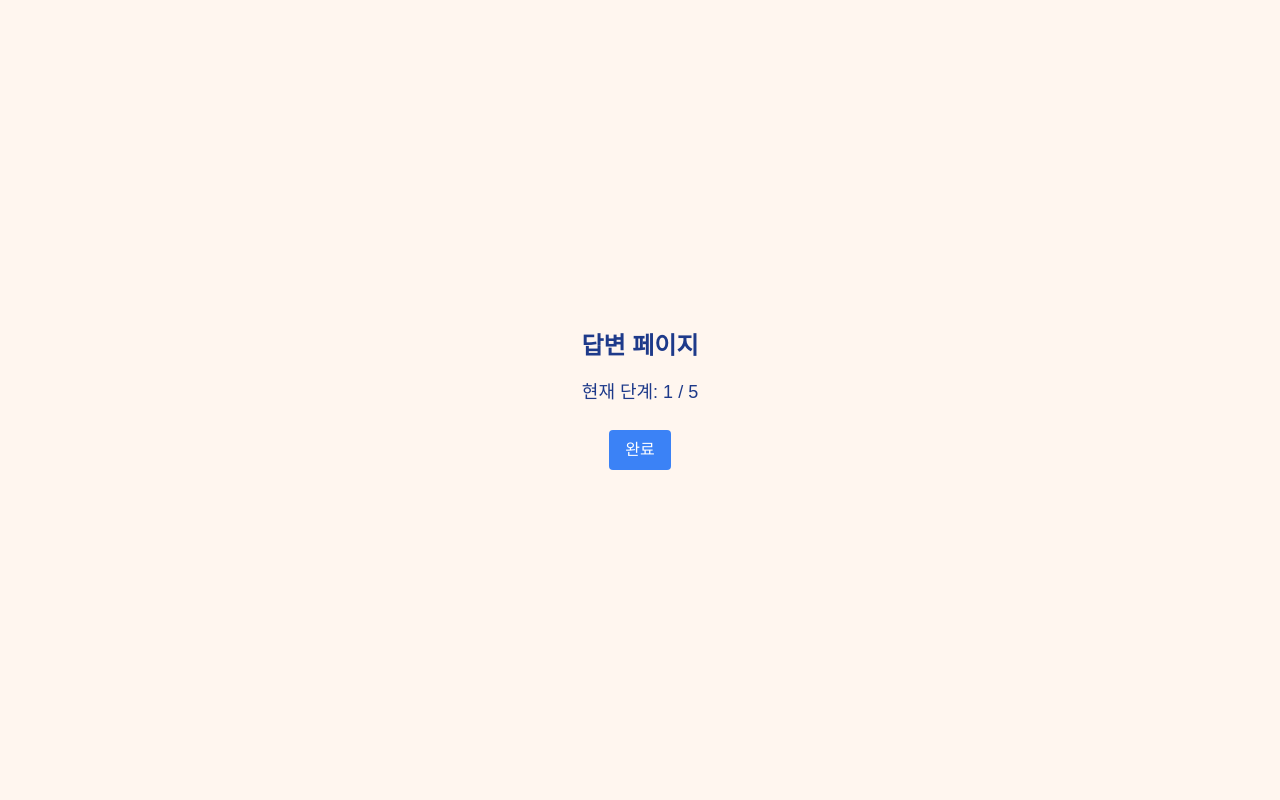
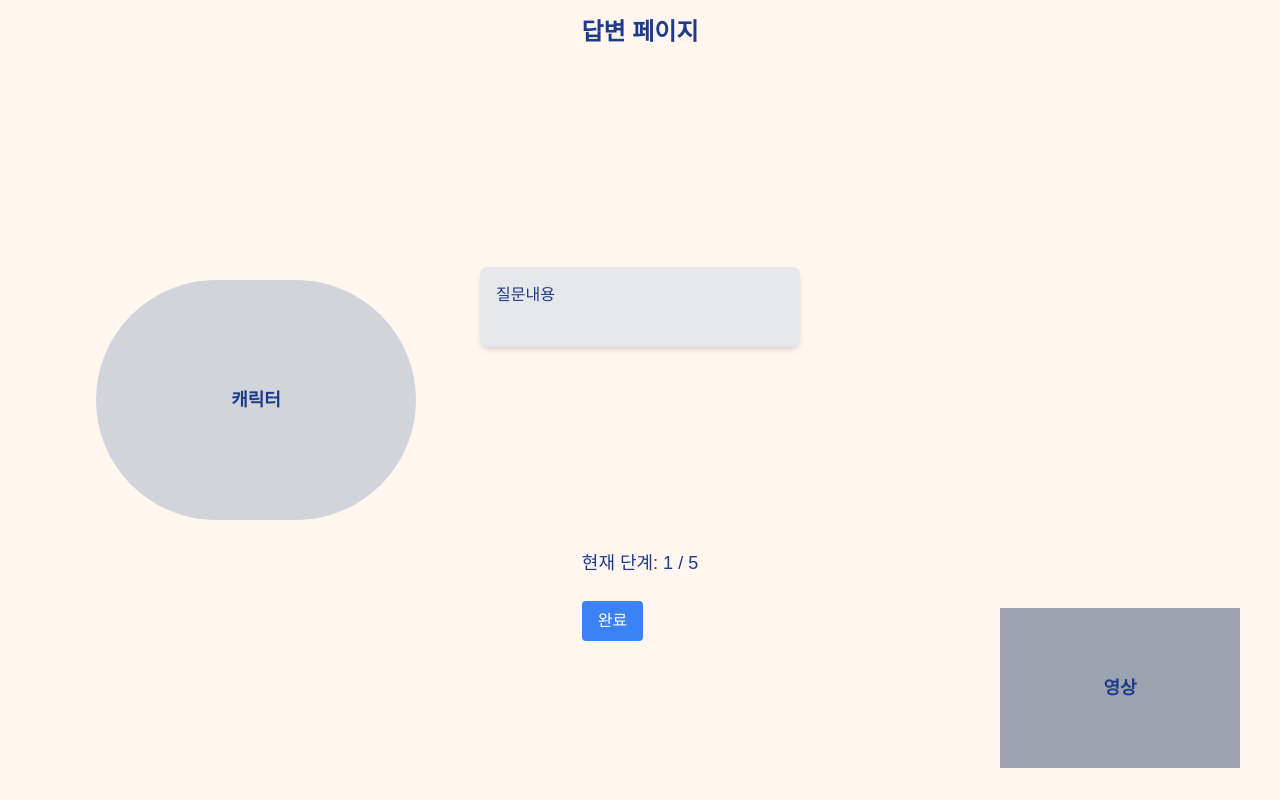
Before and after one commit to i-Bridge/front-ibridge-2025, a Next.js app: page /child/reply in a window 1280 px wide. Built offline with nearby package versions, Linux system fonts and the light colour scheme.

Commit message:
Feat: 자식용 답변, 비디오 페이지 기초 흐름 구현

```diff
--- a/src/app/child/page.tsx
+++ b/src/app/child/page.tsx
@@ -1,12 +1,22 @@
 import WalkingMan from '@/components/Child/WalkingMan/WalkingMan';
+import Link from 'next/link';
 
 export default function Child() {
   return (
-    <div>
+    <div className="flex flex-col items-center justify-center">
       <h1 className="text-3xl font-bold text-center mt-8">
         걸어가는 사람 애니메이션
       </h1>
+
+        <div className=" w-40 bg-red-300 text-black   mt-10 cursor-pointer">
+        <Link href="/child/home">
+          child 홈 화면으로 이동
+          </Link>
+        </div>
+
       <WalkingMan />
+
     </div>
+
   );
 }
--- a/src/app/child/reply/page.tsx
+++ b/src/app/child/reply/page.tsx
@@ -1,5 +1,3 @@
-// src/app/child/reply
-
 'use client';
 
 import { useReplyStepsStore } from '@/store/child/replyStepStore';
@@ -11,14 +9,40 @@ export default function ReplyPage() {
 
   const handleComplete = () => {
     completeStep();
-    router.push('/child/home');
+    router.push('/child/video');
   };
 
   return (
-    <div className="flex flex-col items-center justify-center h-screen">
-      <h1 className="text-2xl font-bold">답변 페이지</h1>
-      <p className="mt-4 text-lg">현재 단계: {completedSteps + 1} / 5</p>
-      <button onClick={handleComplete} className="mt-6 px-4 py-2 bg-blue-500 text-white rounded">완료</button>
+    <div className="flex flex-col items-center justify-center h-screen relative p-6">
+      {/* 제목 */}
+      <h1 className="absolute top-4 left-1/2 transform -translate-x-1/2 text-2xl font-bold">
+        답변 페이지
+      </h1>
+
+      {/* 캐릭터 자리 */}
+      <div className="absolute left-24 top-1/2 transform -translate-y-1/2 w-80 h-60 bg-gray-300 rounded-full flex items-center justify-center text-lg font-bold">
+        캐릭터
+      </div>
+
+      {/* 말풍선 자리 */}
+      <div className="absolute left-50 top-1/3 w-80 min-h-20 bg-gray-200 p-4 rounded-lg shadow-md">
+        질문내용
+      </div>
+
+      {/* 현재 단계 표시 및 완료 버튼 */}
+      <div className="absolute bottom-13 top-2/3">
+        <p className="mt-4 text-lg">현재 단계: {completedSteps + 1} / 5</p>
+        <button
+          onClick={handleComplete}
+          className="mt-6 px-4 py-2 bg-blue-500 text-white rounded">
+          완료
+        </button>
+      </div>
+
+      {/* 영상 통화 화면 자리 */}
+      <div className="absolute bottom-8 right-10 w-60 h-40 bg-gray-400 flex items-center justify-center text-lg font-bold">
+        영상
+      </div>
     </div>
   );
 }
--- a/src/app/child/video/page.tsx
+++ b/src/app/child/video/page.tsx
@@ -1 +1,19 @@
 // src/app/child/video
+
+import Link from 'next/link';
+
+export default function ChildHome() {
+  return (
+    <div className="flex flex-col items-center justify-center h-screen">
+      {/* 캐릭터 위치 */}
+      <h2> Youtube Video </h2>
+      <Link href="/child/home">
+        <div className="  h-12 text-red-500  flex items-center justify-center mb-6 cursor-pointer" style={{ marginTop: '-5%' }}>
+          영상 시청 완료 버튼
+        </div>
+      </Link>
+
+    </div>
+  );
+
+}
```
